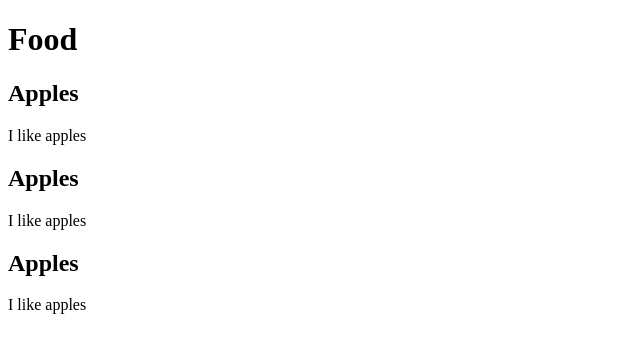
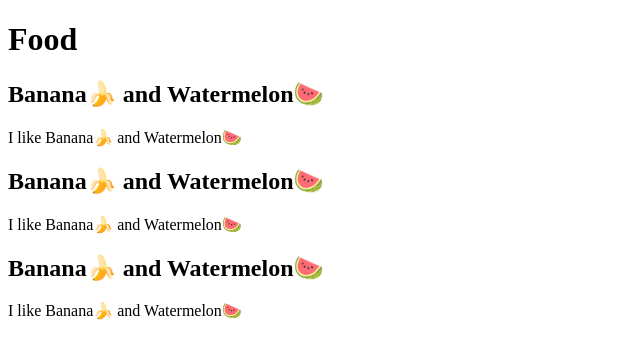
Before and after one commit to QelvinNagales/webprog-it241-vuejs, a Vue app in the folder firstsfc/: page / in a window 1280 px wide. Shown: the top 358 px of the page, without its empty margins (0-640 px from the left). Built offline with nearby package versions, Linux system fonts and the light colour scheme.

Commit message:
Edited the food item

```diff
--- a/firstsfc/src/components/FoodItem.vue
+++ b/firstsfc/src/components/FoodItem.vue
@@ -9,8 +9,8 @@
 export default {
   data() {
     return {
-      name: 'Apples',
-      message: 'I like apples'
+      name: 'Banana🍌 and Watermelon🍉',
+      message: 'I like Banana🍌 and Watermelon🍉'
     }
   }
 };
```
